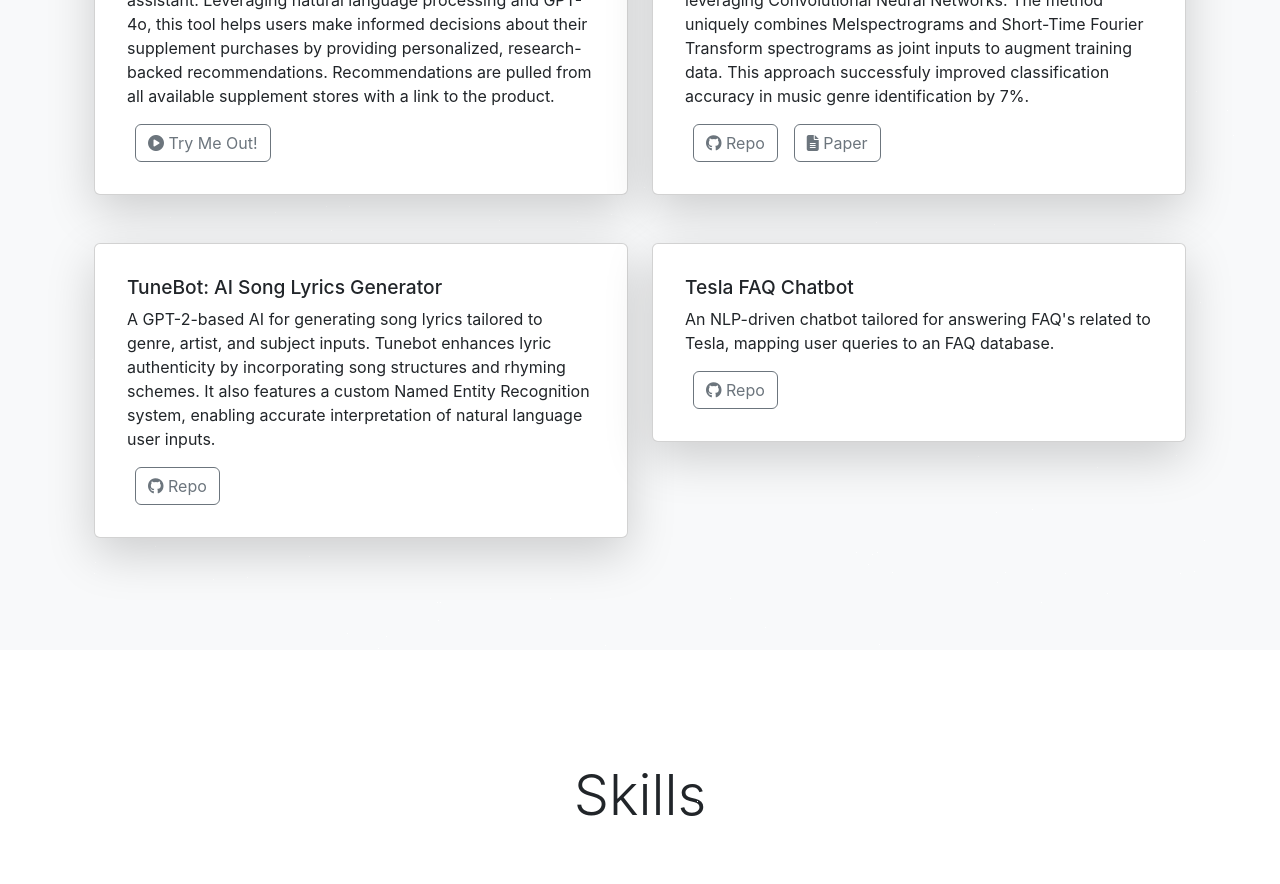
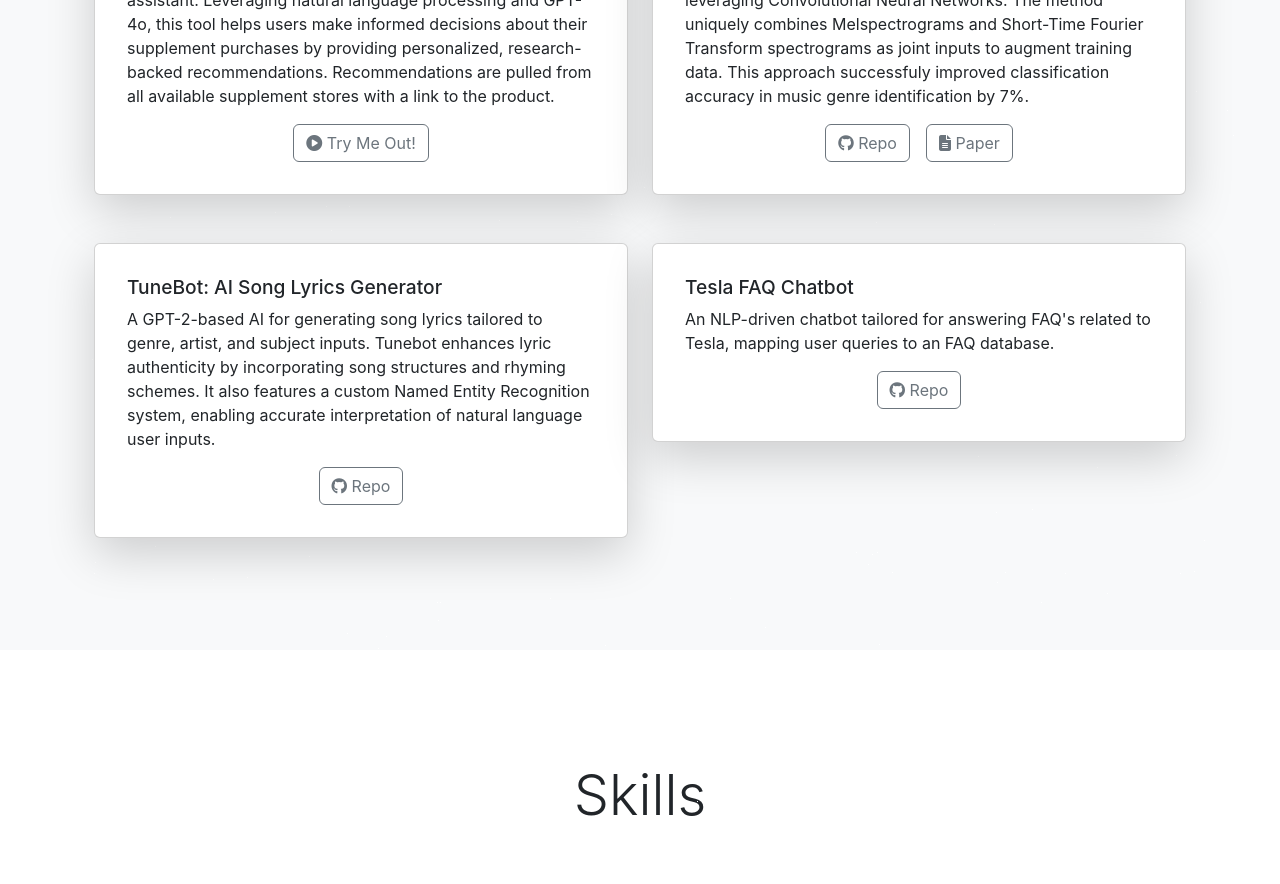
Before and after one commit to SunnyWang0/home, a React (Create React App) app: page / in a window 1280 px wide. Shown: the part 1920-2804 px from the top of the page. Built offline with nearby package versions, Linux system fonts and the light colour scheme.

Commit message:
center buttons

```diff
--- a/src/components/home/ProjectCard.jsx
+++ b/src/components/home/ProjectCard.jsx
@@ -23,7 +23,9 @@
               <div dangerouslySetInnerHTML={{ __html: description }} />
             )}
           </Card.Text>
-          <CardButtons svn_url={svn_url} homepage={homepage} paper_url={paper_url}/>
+          <div className="text-center">
+            <CardButtons svn_url={svn_url} homepage={homepage} paper_url={paper_url}/>
+          </div>
           {/* {languages_url ? (
             <Language languages_url={languages_url} repo_url={svn_url} />
           ) : (
@@ -71,7 +73,7 @@
     );
   }
 
-  return <div className="d-grid gap-2 d-md-block">{buttons}</div>;
+  return <div className="d-inline-block">{buttons}</div>;
 };
 
 const Language = ({ languages_url, repo_url }) => {
```
